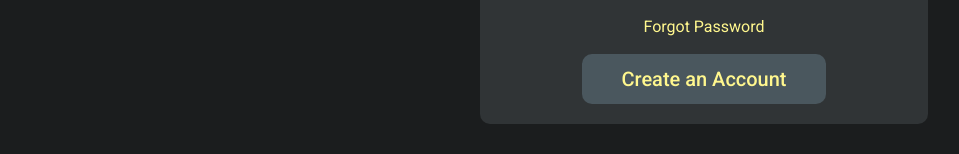
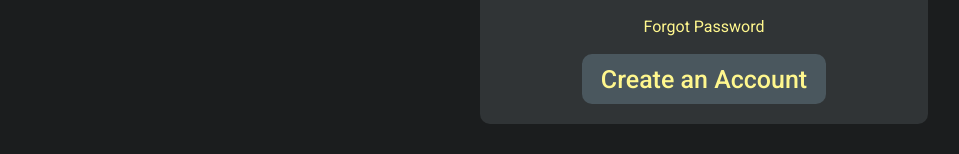
Before and after one commit to SidharthK2/social-client, a React (Create React App) app: page / in a window 1280 px wide. Shown: the part 446-600 px from the top of the page, without its empty margins (160-1119 px from the left). Built offline with nearby package versions, Linux system fonts and the light colour scheme.

Commit message:
minor fixes

```diff
--- a/src/pages/register/register.css
+++ b/src/pages/register/register.css
@@ -80,7 +80,7 @@
   border: none;
   background-color: #4a575e;
   color: #fff78e;
-  font-size: 20px;
+  font-size: 25px;
   font-weight: 500;
   cursor: pointer;
 }
```
